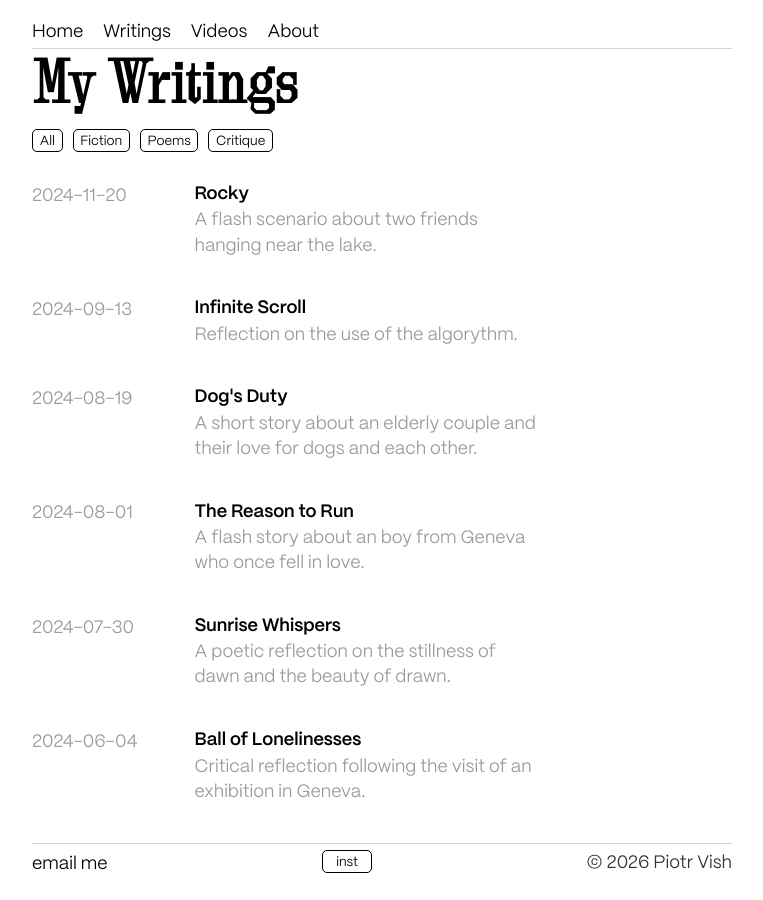
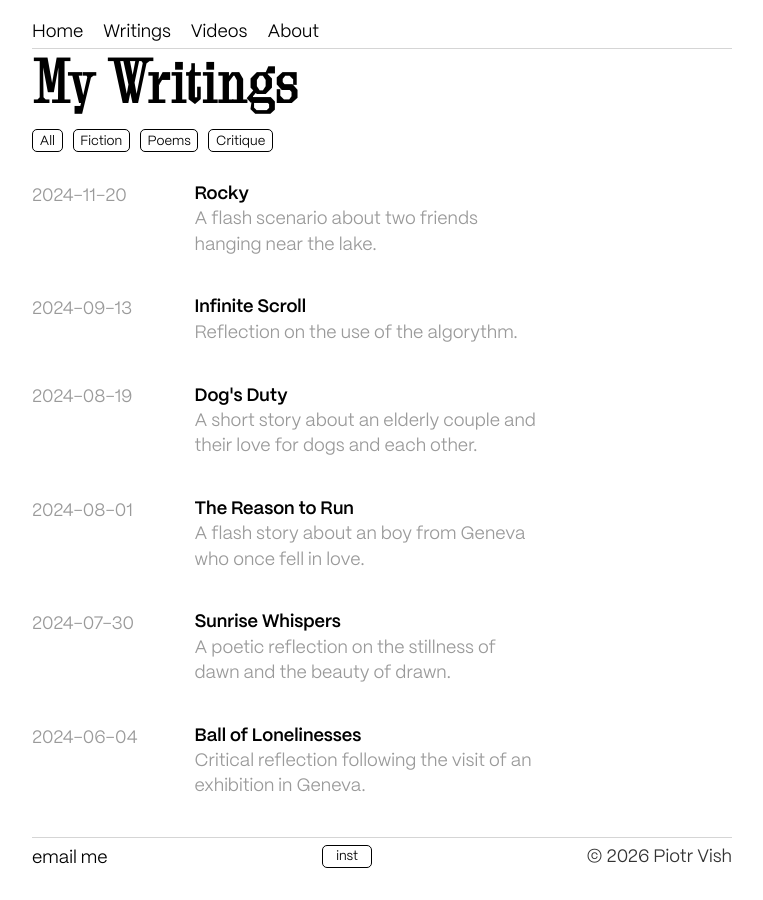
Before and after one commit to piotrvish/piotrvish.github.io, a Jekyll site: the page blog/index.html, which Jekyll copies as it is, in a window 1280 px wide. Shown: the whole page, without its empty margins (258-1021 px from the left). Built offline with Jekyll 4.4.1, drawn with Linux system fonts in a browser that asks for light colours; some web fonts are replaced.

Commit message:
Reduce gap size in main.css

```diff
--- a/css/main.css
+++ b/css/main.css
@@ -279,7 +279,7 @@ ul.posts li {
     display: flex;
     flex-direction: column;
     align-items: flex-start;
-    gap: 0.15em;
+    gap: 0.1em;
     font-family: "PP Mori Book", sans-serif;
     text-align: left;
 }
```
